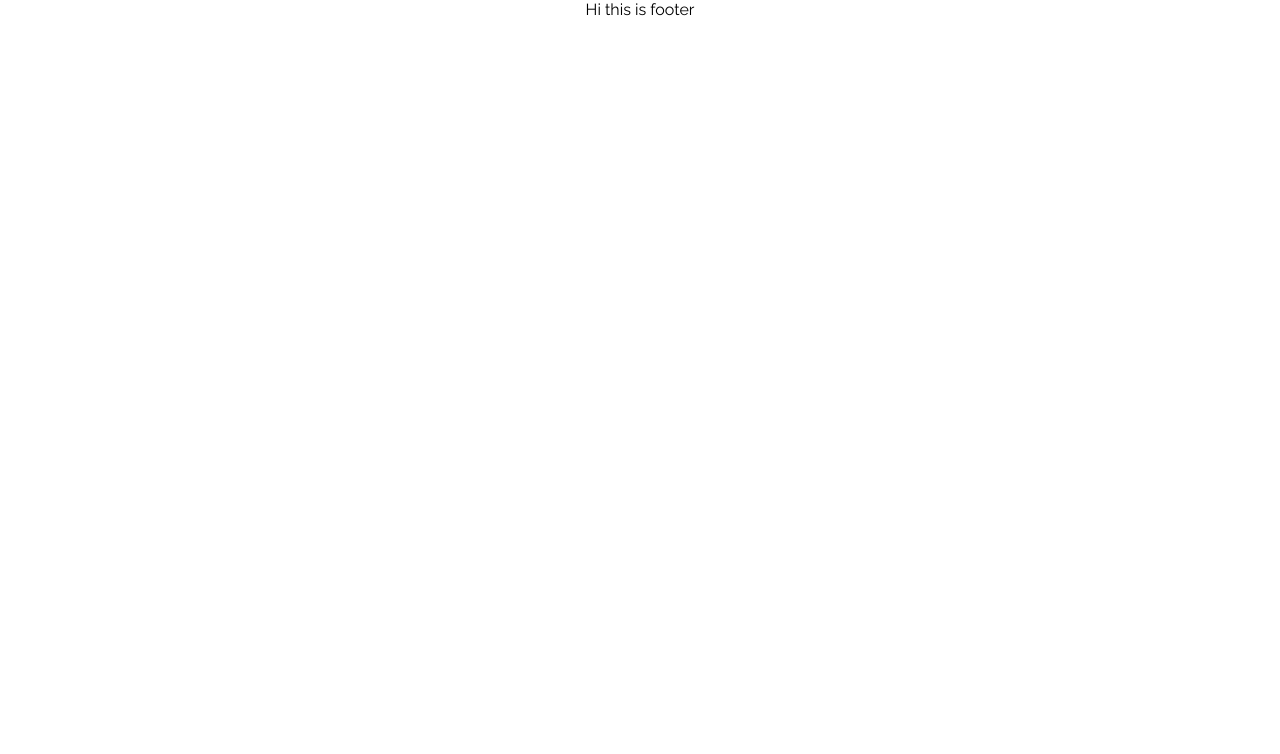
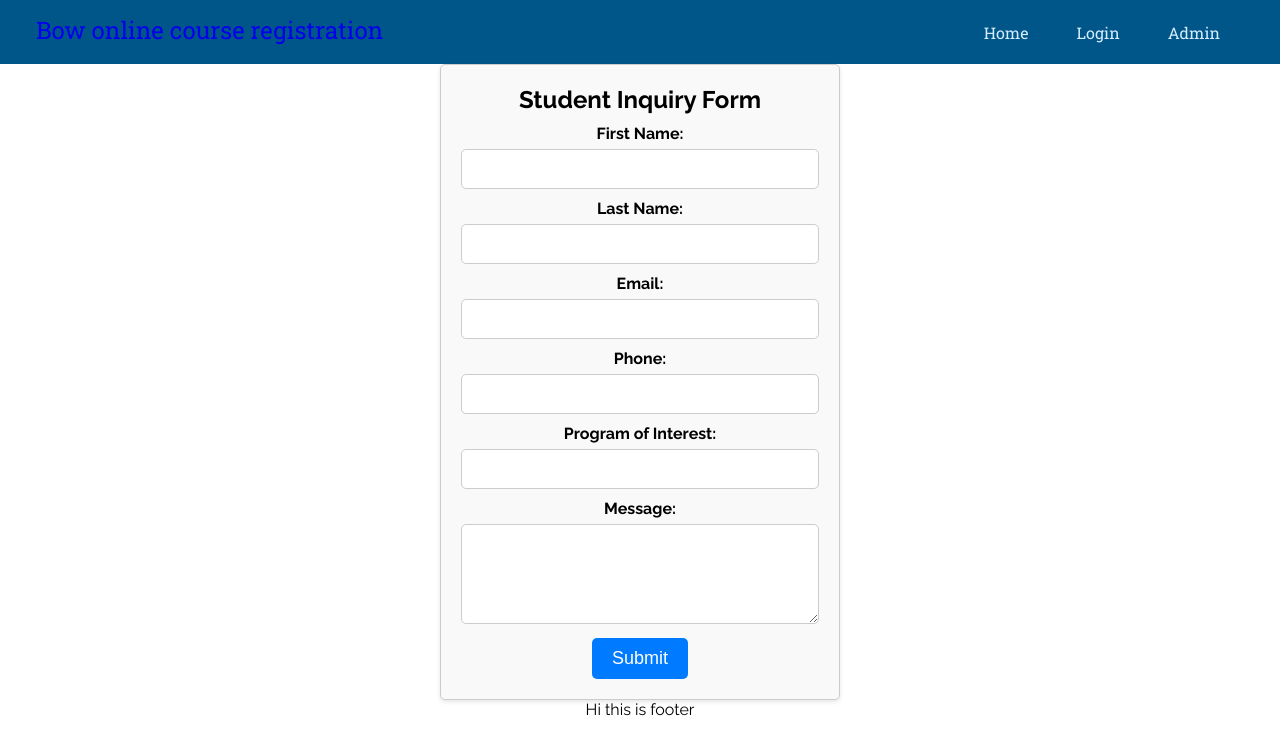
Before and after one commit to charleyoshi/bow-registration, a React (Create React App) app: page /enquire in a window 1280 px wide. Before the commit this address had no page. Shown: the top 754 px of the page. Built offline with nearby package versions, Linux system fonts and the light colour scheme.

Commit message:
enquiry form and a few things

```diff
--- a/src/components/input/form/Form.css
+++ b/src/components/input/form/Form.css
@@ -86,6 +86,18 @@
     pointer-events: none;
 }
 
+.dropdown {
+    border: 2px var(--color-2-blue) solid;
+    width: 100%;
+    position: relative;
+    outline: none;
+    padding: 20px 15px 11px;
+    border-radius: 8px;
+    font-weight: 500;
+    font-size: 1em;
+    text-align: left;
+}
+
 .content .form .inputBox input:focus~i{
     transform: translateY(-7.5px);
     font-size: 0.8em;
--- a/src/components/input/form/StudentLoginForm.js
+++ b/src/components/input/form/StudentLoginForm.js
@@ -3,7 +3,6 @@ import "./Form.css";
 import { Navigate, useNavigate } from "react-router-dom";
 
 export default function StudentLoginForm(props) {
-
   const [inputs, setInputs] = useState({ username: "", password: "" });
   const [showMessageBox, setShowMessageBox] = useState(false);
 
@@ -25,7 +24,7 @@ export default function StudentLoginForm(props) {
       let { username, ...otherFields } = validUser;
       console.log("student login inputs are valid: ", validUser.studentID);
 
-      props.loginUser(validUser.studentID)
+      props.loginUser(validUser.studentID);
       //navigate to student profile page
       // navigate(`/student`, { state: { user: validUser } });
     } else {
--- a/src/components/layout/RightNavbar.css
+++ b/src/components/layout/RightNavbar.css
@@ -18,3 +18,7 @@
     display: block;
 
 }
+
+.button-1 , .button-2, .button-3  {
+    margin: 10px auto;
+}
--- a/src/components/layout/RightNavbar.js
+++ b/src/components/layout/RightNavbar.js
@@ -1,16 +1,25 @@
-import './RightNavbar.css';
+import "./RightNavbar.css";
+import { NavLink } from "react-router-dom";
 
 export const RightNavbar = () => {
-    return (
-        <div className="RightNavbar">
-            <div className="btnGroup">
-                <br/>
-                <button className='button-1'>Login</button>
-                <button className='button-2'>Enquire</button>
-                <button className='button-2'>Apply Now</button>
-            </div>
-            Next item
-
-        </div>
-    )
-}
+  return (
+    <div className="RightNavbar">
+      <div className="btnGroup">
+        <br />
+        <nav>
+          <NavLink to="/student">
+            <button className="button-1">Login</button>
+          </NavLink>
+          <br></br>
+          <NavLink to="/enquire">
+            <button className="button-2">Enquire</button>
+          </NavLink>
+          <NavLink to="/student">
+            <button className="button-2">Apply Now</button>
+          </NavLink>
+        </nav>
+      </div>
+      {/* Next item */}
+    </div>
+  );
+};
--- a/src/components/layout/TopNavbar.js
+++ b/src/components/layout/TopNavbar.js
@@ -1,26 +1,43 @@
-import './TopNavbar.css'
-import { Outlet, NavLink } from "react-router-dom"
+import "./TopNavbar.css";
+import { Outlet, NavLink } from "react-router-dom";
 // e.g. [About, Demo, Contact, Admin]
 
 export const TopNavbar = ({ navs }) => {
-
   return (
     <div className="TopNavbar">
+      <NavLink to="/">
         <div>Bow online course registration</div>
+      </NavLink>
+
       <nav>
-                {navs.map(nav => {
-                    if (nav == 'Home') {
-                        return <NavLink key={nav} to="/">{nav}</NavLink>
-                    }
-                    else if (nav == 'Login'){
-                        return <NavLink key={nav} to="/student">{nav}</NavLink>
-                    } else if (nav == 'Admin'){
-                        return <NavLink key={nav} to="/admin">{nav}</NavLink>
-                    } else if (nav == 'Logout') {
-                        return <NavLink key={nav} to="/">Logout</NavLink>
+        {navs.map((nav) => {
+          if (nav == "Home") {
+            return (
+              <NavLink key={nav} to="/">
+                {nav}
+              </NavLink>
+            );
+          } else if (nav == "Login") {
+            return (
+              <NavLink key={nav} to="/student">
+                {nav}
+              </NavLink>
+            );
+          } else if (nav == "Admin") {
+            return (
+              <NavLink key={nav} to="/admin">
+                {nav}
+              </NavLink>
+            );
+          } else if (nav == "Logout") {
+            return (
+              <NavLink key={nav} to="/">
+                Logout
+              </NavLink>
+            );
           }
         })}
       </nav>
     </div>
-    )
-}
+  );
+};
--- /dev/null
+++ b/src/pages/admin/Enquire.css
@@ -0,0 +1,62 @@
+/* InquiryForm.css */
+
+.inquiry-form-container {
+  width: 80%;
+  max-width: 400px;
+  margin: 0 auto;
+  padding: 20px;
+  border: 1px solid #ccc;
+  border-radius: 5px;
+  background-color: #f9f9f9;
+  box-shadow: 0 2px 4px rgba(0, 0, 0, 0.1);
+  text-align: center;
+}
+
+.inquiry-form h2 {
+  font-size: 24px;
+  margin: 0;
+  padding: 10px 0;
+  color: #333;
+}
+
+.inquiry-form .form-group {
+  margin: 10px 0;
+  text-align: left;
+}
+
+.inquiry-form label {
+  font-weight: bold;
+  display: block;
+  margin-bottom: 6px;
+}
+
+.inquiry-form input[type="text"],
+.inquiry-form input[type="email"],
+.inquiry-form input[type="tel"],
+.inquiry-form select,
+.inquiry-form textarea {
+  width: 100%;
+  padding: 10px;
+  border: 1px solid #ccc;
+  border-radius: 5px;
+  font-size: 16px;
+}
+
+.inquiry-form textarea {
+  height: 100px;
+}
+
+.inquiry-form .submit-button {
+  background-color: #007bff;
+  color: #fff;
+  padding: 10px 20px;
+  border: none;
+  border-radius: 5px;
+  font-size: 18px;
+  cursor: pointer;
+  transition: background-color 0.3s;
+}
+
+.inquiry-form .submit-button:hover {
+  background-color: #0056b3;
+}
--- /dev/null
+++ b/src/pages/admin/Enquire.js
@@ -0,0 +1,110 @@
+import React, { useState } from "react";
+import { TopNavbar } from "../../components/layout/TopNavbar";
+import "./Enquire.css";
+
+export default function StudentInquiryForm() {
+  const [formData, setFormData] = useState({
+    firstName: "",
+    lastName: "",
+    email: "",
+    phone: "",
+    programOfInterest: "",
+    message: "",
+  });
+
+  const handleChange = (e) => {
+    const key = e.target.name;
+    const value = e.target.value;
+    setFormData({ ...formData, [key]: value });
+  };
+
+  const handleSubmit = (e) => {
+    e.preventDefault();
+    console.log("Form Data Submitted:", formData);
+  };
+
+  return (
+    <>
+      <TopNavbar navs={["Home", "Login", "Admin"]} />
+      <div className="inquiry-form-container">
+        <h2>Student Inquiry Form</h2>
+        <form onSubmit={handleSubmit} className="inquiry-form">
+          <div className="form-group">
+            <label htmlFor="firstName">First Name:</label>
+            <input
+              type="text"
+              id="firstName"
+              name="firstName"
+              value={formData.firstName}
+              onChange={handleChange}
+              required
+            />
+          </div>
+
+          <div className="form-group">
+            <label htmlFor="lastName">Last Name:</label>
+            <input
+              type="text"
+              id="lastName"
+              name="lastName"
+              value={formData.lastName}
+              onChange={handleChange}
+              required
+            />
+          </div>
+
+          <div className="form-group">
+            <label htmlFor="email">Email:</label>
+            <input
+              type="email"
+              id="email"
+              name="email"
+              value={formData.email}
+              onChange={handleChange}
+              required
+            />
+          </div>
+
+          <div className="form-group">
+            <label htmlFor="phone">Phone:</label>
+            <input
+              type="tel"
+              id="phone"
+              name="phone"
+              value={formData.phone}
+              onChange={handleChange}
+            />
+          </div>
+
+          <div className="form-group">
+            <label htmlFor="programOfInterest">Program of Interest:</label>
+            <input
+              type="text"
+              id="programOfInterest"
+              name="programOfInterest"
+              value={formData.programOfInterest}
+              onChange={handleChange}
+              required
+            />
+          </div>
+
+          <div className="form-group">
+            <label htmlFor="message">Message:</label>
+            <textarea
+              id="message"
+              name="message"
+              value={formData.message}
+              onChange={handleChange}
+              rows="4"
+              required
+            ></textarea>
+          </div>
+
+          <button type="submit" className="submit-button">
+            Submit
+          </button>
+        </form>
+      </div>
+    </>
+  );
+}
--- a/src/utilities/Views.js
+++ b/src/utilities/Views.js
@@ -13,7 +13,7 @@ import AddCourses from "../pages/student/AddCourses";
 import Search from "../pages/student/Search";
 import NewCourse from "../pages/admin/NewCourse";
 
-
+import StudentInquiryForm from "../pages/admin/Enquire";
 
 export default function Views(props) {
   return (
@@ -21,7 +21,22 @@ export default function Views(props) {
       <Routes>
         <Route path="/" element={<Home />} />
 
-        <Route path="student" element={<StudentMain allCourses={props.allCourses} studentUsers={props.studentUsers} addStudentUser={props.addStudentUser} enroll={props.enroll} enrollments={props.enrollments} hasEnrolled={props.hasEnrolled} drop={props.drop}/>}>
+        <Route path="enquire" element={<StudentInquiryForm />} />
+
+        <Route
+          path="student"
+          element={
+            <StudentMain
+              allCourses={props.allCourses}
+              studentUsers={props.studentUsers}
+              addStudentUser={props.addStudentUser}
+              enroll={props.enroll}
+              enrollments={props.enrollments}
+              hasEnrolled={props.hasEnrolled}
+              drop={props.drop}
+            />
+          }
+        >
           <Route path="profile" element={<Profile />} />
           <Route path="search" element={<Search />} />
           <Route path="mycourses" element={<MyCourses />} />
@@ -29,8 +44,17 @@ export default function Views(props) {
           <Route index element={<Navigate to="profile" replace />} />
         </Route>
 
-        <Route path="admin" element={<AdminMain addCourse={props.addCourse} allCourses={props.allCourses} studentUsers={props.studentUsers} admins={props.admins}/>}>
-
+        <Route
+          path="admin"
+          element={
+            <AdminMain
+              addCourse={props.addCourse}
+              allCourses={props.allCourses}
+              studentUsers={props.studentUsers}
+              admins={props.admins}
+            />
+          }
+        >
           <Route path="search" element={<Search />} />
           <Route path="newcourse" element={<NewCourse />} />
           <Route index element={<Navigate to="search" replace />} />
```
Also changed, not shown: src/components/input/form/StudentRegisterForm.js (+36 -14 lines), src/pages/Home.js (+25 -15 lines). Lines whose indentation alone changed are shown as unchanged.
